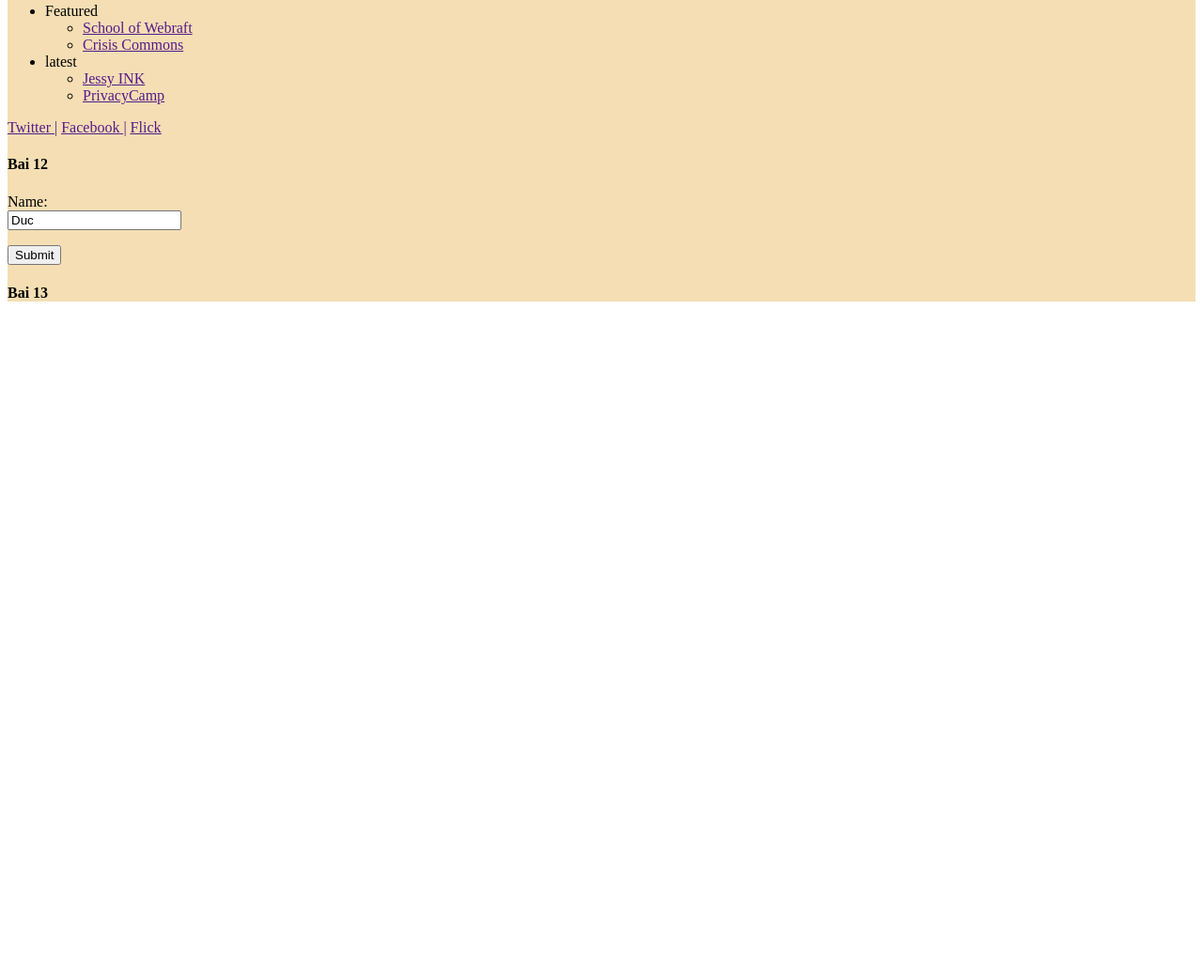
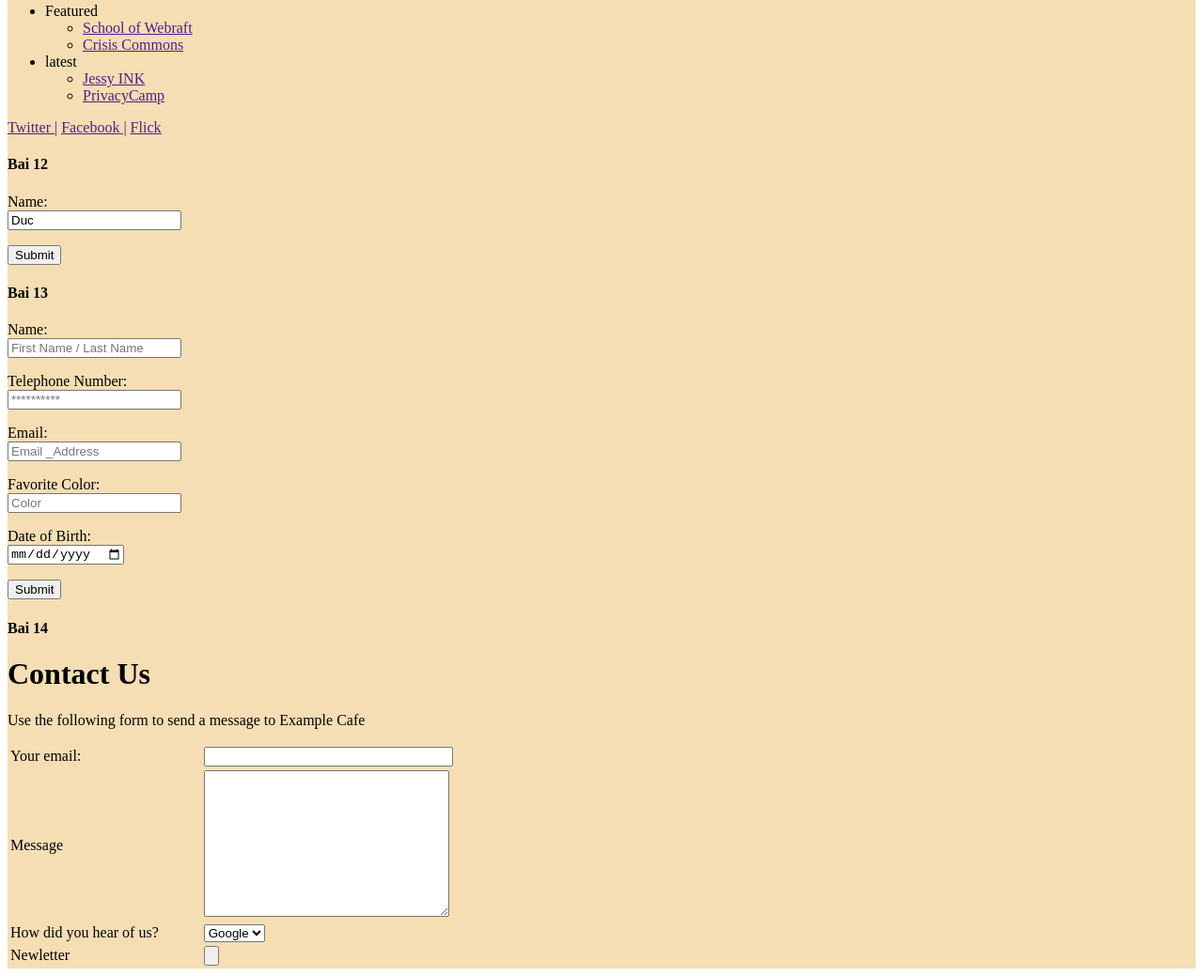
Before and after one commit to stevenduc0106/ThucHanhWeb_HTML_CSS, a plain HTML site: page Day1.html in a window 1280 px wide. Shown: the part 7159-8198 px from the top of the page at 94% size. Before the commit the page ends 7501 px from the top, so only its background shows below. Drawn offline with Linux system fonts and the light colour scheme.

Commit message:
Update 22/2

```diff
--- a/Day1.html
+++ b/Day1.html
@@ -10,6 +10,7 @@
         div {
             background: wheat;
         }
+
         .table9 {
             background-color: rgb(247, 247, 150);
         }
@@ -194,27 +195,23 @@
             <li><a href="">Examples</a></li>
         </ul>
         <h1>URLs</h1>
-    <p>Lorem ipsum dolor sit amet, consectetur adipisicing elit, sed do eiusmod <br> tempor incididunt ut labore et dolore magna aliqua.
-         Ut enim ad minim <br> veniam, quis nostrud exercitaion ullamco laboris nisi ut aliquip ex ea <br> commodo consequat. Duis arure dolor in
-         reprehenderit in voluptate velit <br> esse cillum dolore eu fugiat nulla pariatur. Excepteur sint occaecat cupidatat <br> non proident, sun
-        in culpa qui officia deserunt molit anim id est laborum.</p>
+        <p>Lorem ipsum dolor sit amet, consectetur adipisicing elit, sed do eiusmod <br> tempor incididunt ut labore et dolore magna aliqua. Ut enim ad minim <br> veniam, quis nostrud exercitaion ullamco laboris nisi ut aliquip ex ea <br> commodo consequat.
+            Duis arure dolor in reprehenderit in voluptate velit <br> esse cillum dolore eu fugiat nulla pariatur. Excepteur sint occaecat cupidatat <br> non proident, sun in culpa qui officia deserunt molit anim id est laborum.</p>
 
         <a href=""><u>Back to top</u></a>
         <h1>Source Anchos</h1>
-    <p>Lorem ipsum dolor sit amet, consectetur adipisicing elit, sed do eiusmod <br> tempor incididunt ut labore et dolore magna aliqua.
-        Ut enim ad minim <br> veniam, quis nostrud exercitaion ullamco laboris nisi ut aliquip ex ea <br> commodo consequat. Duis arure dolor in
-        reprehenderit in voluptate velit <br> esse cillum dolore eu fugiat nulla pariatur. Excepteur sint occaecat cupidatat <br> non proident, sun
-        in culpa qui officia deserunt molit anim id est laborum.</p>
+        <p>Lorem ipsum dolor sit amet, consectetur adipisicing elit, sed do eiusmod <br> tempor incididunt ut labore et dolore magna aliqua. Ut enim ad minim <br> veniam, quis nostrud exercitaion ullamco laboris nisi ut aliquip ex ea <br> commodo consequat.
+            Duis arure dolor in reprehenderit in voluptate velit <br> esse cillum dolore eu fugiat nulla pariatur. Excepteur sint occaecat cupidatat <br> non proident, sun in culpa qui officia deserunt molit anim id est laborum.</p>
 
         <a href=""><u>Back to top</u></a>
     </div>
     <!-- Bai 6 -->
     <div>
         <h4>Bai6</h4>
-    <table  border="1" cellpadding="20"   style="margin-left: 500px;">
+        <table border="1" cellpadding="20" style="margin-left: 500px;">
             <tr>
                 <td style="text-align: center; background-color: white;">1</td>
-            <td colspan="5", style="text-align: center;background-color: white;">2</td>
+                <td colspan="5" , style="text-align: center;background-color: white;">2</td>
 
             </tr>
 
@@ -222,7 +219,7 @@
                 <td rowspan="3" , style="text-align: center;background-color: white;">3</td>
                 <td style="background-color: darkorange;">4</td>
                 <td style="background-color: darkorange;">5</td>
-            <td width="50" rowspan="2", style="text-align: center ; background-color: yellow; ">6</td>
+                <td width="50" rowspan="2" , style="text-align: center ; background-color: yellow; ">6</td>
 
 
             </tr>
@@ -236,19 +233,19 @@
             </tr>
 
             <tr>
-            <td colspan="2", style="text-align: center; background-color: yellow;">9</td>
-            <td colspan="3", style="text-align: center; background-color: yellow;">10</td>
+                <td colspan="2" , style="text-align: center; background-color: yellow;">9</td>
+                <td colspan="3" , style="text-align: center; background-color: yellow;">10</td>
 
 
             </tr>
         </table>
         <h4>b.</h4>
-    <table border="1" cellpadding="10" style="margin-left: 500px;" >
+        <table border="1" cellpadding="10" style="margin-left: 500px;">
             <tr>
                 <td>(1)</td>
                 <td>(2)</td>
                 <td>(3)</td>
-        <td width="90" colspan="3" style="text-align: center;" >(4)</td>
+                <td width="90" colspan="3" style="text-align: center;">(4)</td>
                 <td>(5)</td>
             </tr>
             <tr>
@@ -273,7 +270,7 @@
             </tr>
             <tr>
                 <td colspan="2"></td>
-        <td colspan="4" style="color: brown;" ><u>Chapter 2</u></td>
+                <td colspan="4" style="color: brown;"><u>Chapter 2</u></td>
                 <td></td>
             </tr>
             <tr>
@@ -293,7 +290,7 @@
             </tr>
             <tr>
                 <td colspan="2"></td>
-        <td colspan="4" style="color: brown;" ><u>Chapter 3</u></td>
+                <td colspan="4" style="color: brown;"><u>Chapter 3</u></td>
                 <td></td>
             </tr>
             <tr>
@@ -308,7 +305,7 @@
             </tr>
             <tr>
                 <td colspan="2"></td>
-        <td colspan="4" style="color: brown;" ><u>Chapter 4</u></td>
+                <td colspan="4" style="color: brown;"><u>Chapter 4</u></td>
                 <td></td>
             </tr>
             <tr>
@@ -323,7 +320,7 @@
             </tr>
         </table>
         <br>
-    <table border="1" cellpadding="10" style="margin-left: 500px;" >
+        <table border="1" cellpadding="10" style="margin-left: 500px;">
             <tr>
                 <td>6.470</td>
                 <td>6.470</td>
@@ -334,7 +331,7 @@
             </tr>
         </table>
         <br>
-    <table border="1" cellpadding="10" style="margin-left: 500px;" >
+        <table border="1" cellpadding="10" style="margin-left: 500px;">
             <tr>
                 <td>6.470</td>
                 <td>6.470</td>
@@ -361,7 +358,7 @@
             </tr>
             <tr>
                 <td style="background-color: rgb(89, 244, 244);">1</td>
-            <td style="background-color: rgb(252, 201, 252);color: royalblue; font-style:italic;"  >one</td>
+                <td style="background-color: rgb(252, 201, 252);color: royalblue; font-style:italic;">one</td>
                 <td style="background-color: rgb(252, 201, 252);color: royalblue; font-style:italic;">uno</td>
                 <td style="background-color: rgb(252, 201, 252);color: royalblue; font-style:italic;">un</td>
                 <td style="background-color: rgb(252, 201, 252);color: royalblue; font-style:italic;">uno</td>
@@ -488,7 +485,8 @@
                 <td></td>
                 <td style="text-align: center;">small oe ligature</td>
             </tr>
-    <tr> <td style="text-align: center;">&#159;</td>
+            <tr>
+                <td style="text-align: center;">&#159;</td>
                 <td>& # 159</td>
                 <td></td>
                 <td style="text-align: center;">capital Y, umlaut</td>
@@ -655,33 +653,21 @@
         <h4>Bai 10</h4>
         <details open>
             <summary>IUH</summary>
-             <p>The forerunner of the Industrial University
-           of Ho Chi Minh University was Professional
-           Training School in Go Vap and founded December
-           1956. March 1999, the school was upgraded to
-           College Industry IV and Decmber 2004 School
-           was upgraded to Ho Chi Minh University of
-           Industry under Decision No 214/2004/QD - TTg of the Prime Minister</p>
+            <p>The forerunner of the Industrial University of Ho Chi Minh University was Professional Training School in Go Vap and founded December 1956. March 1999, the school was upgraded to College Industry IV and Decmber 2004 School was upgraded to
+                Ho Chi Minh University of Industry under Decision No 214/2004/QD - TTg of the Prime Minister</p>
         </details>
         <details open>
             <summary>FIT-IUH</summary>
-        <p>The forerunner of the Industrial University
-            of Ho Chi Minh University was Professional
-            Training School in Go Vap and founded December
-            1956. March 1999, the school was upgraded to
-            College Industry IV and Decmber 2004 School
-            was upgraded to Ho Chi Minh University of
-            Industry under Decision No 214/2004/QD - TTg of the Prime Minister</p>
+            <p>The forerunner of the Industrial University of Ho Chi Minh University was Professional Training School in Go Vap and founded December 1956. March 1999, the school was upgraded to College Industry IV and Decmber 2004 School was upgraded to
+                Ho Chi Minh University of Industry under Decision No 214/2004/QD - TTg of the Prime Minister</p>
         </details>
         <h4>Bai 11</h4>
         <H1>Aboout</H1>
-    <p>Drumbeat is an initiative that wants to keep the web
-       open and do it thorugh paractical projects problems
-       and building the open web.
+        <p>Drumbeat is an initiative that wants to keep the web open and do it thorugh paractical projects problems and building the open web.
         </p>
         <h1>Projects</h1>
         <ul>
-        <li >Featured
+            <li>Featured
                 <ul type="circle">
                     <li><a href="">School of Webraft</a></li>
                     <li><a href="">Crisis Commons</a></li>
@@ -704,7 +690,67 @@
         <p><input type="submit" value="Submit"></p>
 
         <h4>Bai 13</h4>
+        <form action="method">
+            <p>
+                Name: <br>
+                <input type="text" name="txtName" value="" size="20" maxlength="20" placeholder="First Name / Last Name ">
+            </p>
+            <p>
+                Telephone Number: <br>
+                <input type="text" name="txtTel" value="" size="20" maxlength="20" placeholder="**********">
+            </p>
+            <p>
+                Email: <br>
+                <input type="text" name="txtEmail" value="" size="20" maxlength="20" placeholder="Email _Address">
+            </p>
+            <p>
+                Favorite Color: <br>
+                <input type="text" name="txtColor" value="" size="20" maxlength="20" placeholder="Color">
+            </p>
+            <p>
+                Date of Birth: <br>
+                <input type="date" name="txtDate" value="" size="20" maxlength="20">
+            </p>
+            <p><input type="submit" value="Submit"></p>
+            <h4>Bai 14</h4>
+        </form>
+        <h1>Contact Us</h1>
+        <form action="https://github.com/stevenduc0106/ThucHanhWeb_HTML_CSS" method="get">
+            <table border="0">
+                <p>Use the following form to send a message to Example Cafe</p>
+                <tr>
+                    <td>Your email:</td>
+                    <td style="width: 40px;"></td>
+                    <td> <input type="text" name="txtDate" value="" size="30" maxlength="20"></td>
+                </tr>
+                <tr>
+                    <td>Message</td>
+                    <td style="width: 40px;"></td>
+                    <td><textarea name="" id="" cols="30" rows="10"></textarea></td>
+                </tr>
+                <tr>
+                    <td>How did you hear of us?</td>
+                    <td style="width: 40px;"></td>
+                    <td><select name="" id="">
+                        <option value="Gooogle">Google</option>
+                    </select></td>
+                </tr>
+                <tr>
+                    <td>Newletter</td>
+                    <td style="width: 40px;"></td>
+                    <td><input type="button"></td>
+                </tr>
+            </table>
+        </form>
 
     </div>
+    <!--
+    <p>Use the following form to send a message to Example Cafe</p>
+                <p>Your email: <input type="text " name="txtEmail " value=" " size="20 " maxlength="30 "></p>
+                <p>Message</p>
+                <textarea name="textarea " id=" " cols="30 " rows="10 "></textarea>
+                <p>How did you hear of us?</p>
+                <select name=" " id=" ">opt</select> -->
+
 </html>
 </body>
```
Lines whose indentation alone changed are shown as unchanged.
